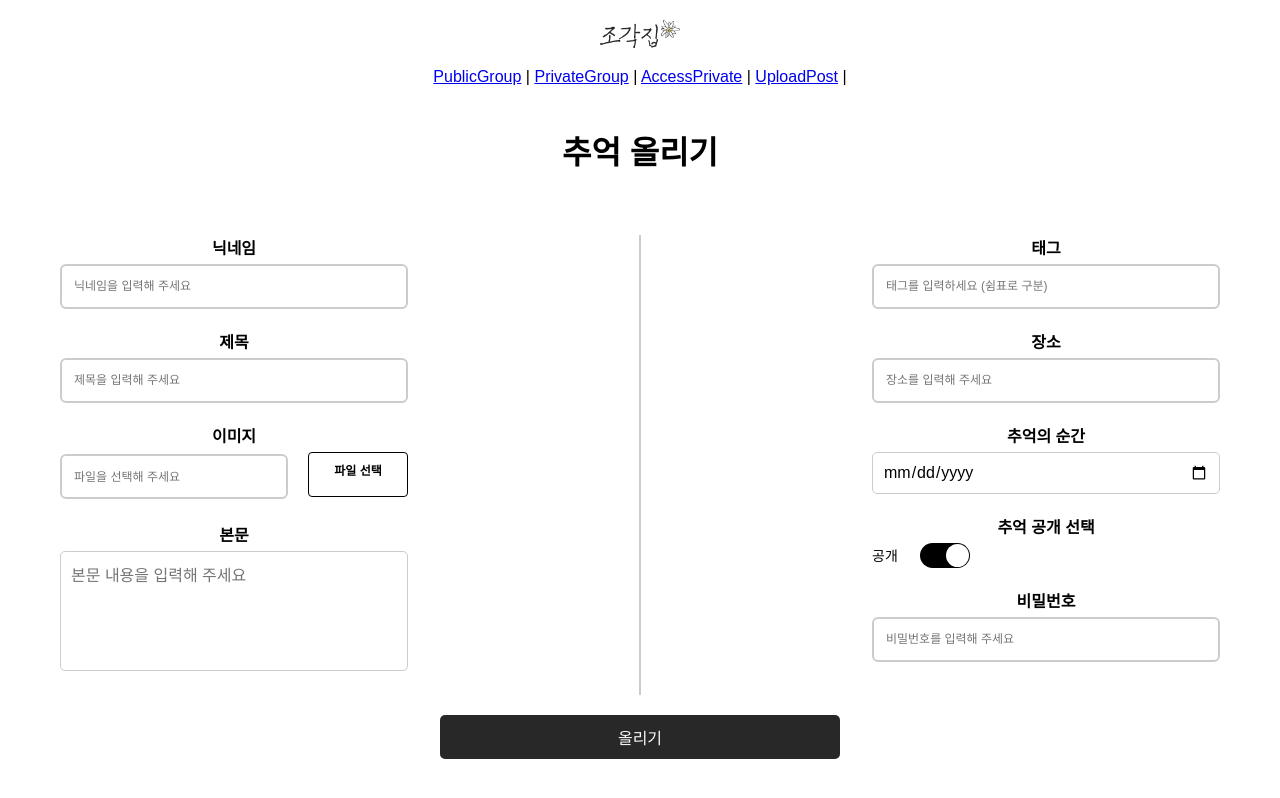
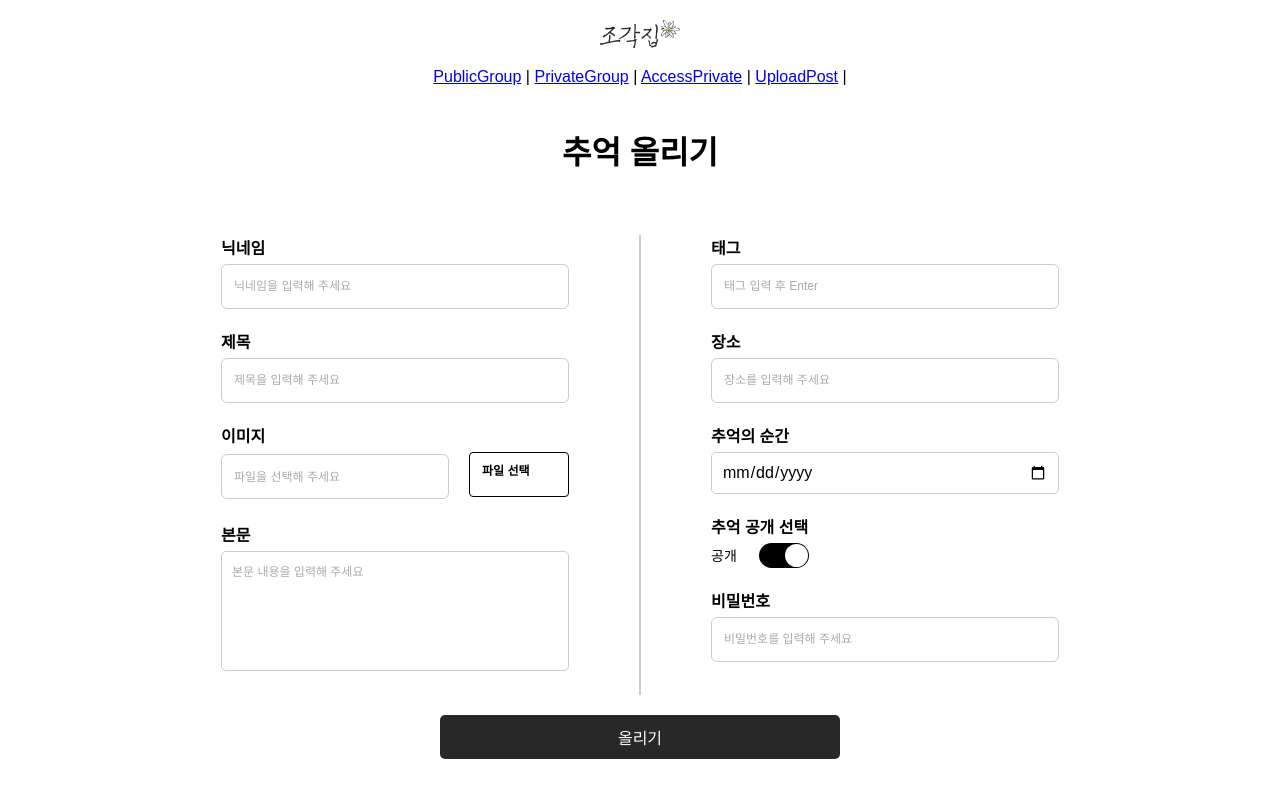
Before and after one commit to chaelin12/Codeit, a React (Create React App) app in the folder frontend/: page /uploadPost in a window 1280 px wide. Built offline with nearby package versions, Linux system fonts and the light colour scheme; a web font is replaced by a local one.

Commit message:
비행기타러감다

```diff
--- a/frontend/src/pages/CreateGroup.css
+++ b/frontend/src/pages/CreateGroup.css
@@ -2,6 +2,7 @@
   max-width: 400px;
   margin: 0 auto;
   padding: 20px;
+  text-align: left;
 }
 
 .title1 {
@@ -15,7 +16,7 @@
 
 .form-group label {
   display: flex;
-  font-weight: 500;
+  font-weight: 400;
   margin-bottom: 10px;
 }
 
@@ -24,28 +25,39 @@
 .form-group textarea {
   width: 100%;
   padding: 12px;
-  border: 2px solid #ccc;
+  border: 1px solid #ccc;
   border-radius: 6px;
   box-sizing: border-box;
   font-weight: 400;
   font-size: 12px;
   height: 45px;
   transition: border-color 0.2s;
+  line-height: 21px;
 }
 
 .form-group textarea {
   height: 120px !important;
+  align-items: center;
   resize: none;
+}
+
+/* 플레이스홀더 스타일 통일 */
+textarea::placeholder,
+input::placeholder {
+  color: #aaa;
+  font-size: 12px;
 }
 
 .image-upload-container {
   display: flex;
   align-items: center;
+  justify-content: center;
   width: 100%;
 }
 
 .form-group-image {
   display: flex;
+  align-items: center;
   gap: 10px;
 }
 
@@ -59,6 +71,7 @@
 }
 
 .file-upload-button {
+  display: flex;
   flex-shrink: 0;
   font-size: 12px;
   width: 100px;
@@ -68,6 +81,7 @@
   border-radius: 4px;
   align-items: center;
   justify-content: center;
+  align-items: center;
   cursor: pointer;
   height: 45px;
   box-sizing: border-box;
--- a/frontend/src/pages/GroupDetail.js
+++ b/frontend/src/pages/GroupDetail.js
@@ -4,21 +4,17 @@ import { useParams } from "react-router-dom";
 import "./GroupDetail.css";
 
 function GroupDetail() {
-  const { id } = useParams(); // URL에서 그룹 ID를 가져옴
+  const { groupId } = useParams(); // URL에서 그룹 ID를 가져옴
   const [groupDetail, setGroupDetail] = useState(null);
   const [loading, setLoading] = useState(true);
   const [error, setError] = useState(null);
 
-  const [groups, setGroups] = useState([]);
-
   useEffect(() => {
-    // 백엔드에서 그룹 데이터를 가져오는 로직을 여기에 추가
     const fetchGroups = async () => {
       try {
-        // 필요한 최소한의 헤더만 설정합니다.
-        const response = await axios.get("/api/groups/{groupId}");
+        // 올바른 경로로 API 요청을 보냅니다.
+        const response = await axios.get(`/api/groups/${groupId}`);
         setGroupDetail(response.data); // 서버에서 가져온 그룹 정보를 상태에 저장
-        setGroups(response.data.groups); // 그룹 리스트 설정
         setLoading(false);
       } catch (error) {
         setError(error.message);
@@ -27,7 +23,7 @@ function GroupDetail() {
     };
 
     fetchGroups();
-  }, [id]);
+  }, [groupId]);
 
   // 로딩 상태 처리
   if (loading) {
@@ -44,6 +40,11 @@ function GroupDetail() {
     return <div>No group details found</div>;
   }
 
+  // 그룹 생성일로부터의 날짜 계산
+  const daysPassed = Math.floor(
+    (new Date() - new Date(groupDetail.createdAt)) / (1000 * 60 * 60 * 24)
+  );
+
   return (
     <div className="group-detail-page">
       {/* 그룹 상세 정보 */}
@@ -53,19 +54,25 @@ function GroupDetail() {
         </div>
         <div className="group-info">
           <h1>{groupDetail.name}</h1>
-          <p className="group-status">
-            D+{groupDetail.days} | {groupDetail.isPublic ? "공개" : "비공개"}
-          </p>
-          <p>{groupDetail.description}</p>
+          <div className="group-date">
+            <span className="date">D+{daysPassed}</span>
+            <span className="separator"> | </span>
+            <span className="public">공개</span>
+          </div>
+          <p>{groupDetail.introduction || groupDetail.description}</p>
           <div className="group-badges">
-            {groupDetail.badges.map((badge) => (
-              <span key={badge.id} className="badge">
-                {badge.name}
-              </span>
-            ))}
+            {groupDetail.badges.length > 0 ? (
+              groupDetail.badges.map((badge, index) => (
+                <span key={index} className="badge">
+                  {badge}
+                </span>
+              ))
+            ) : (
+              <span>획득한 배지가 없습니다.</span>
+            )}
           </div>
           <div className="group-stats">
-            <span>추억 {groupDetail.memoryCount}</span> |{" "}
+            <span>추억 {groupDetail.postCount}</span> |{" "}
             <span>그룹 공감 {groupDetail.likeCount}</span>
           </div>
           <div className="group-actions">
@@ -75,7 +82,12 @@ function GroupDetail() {
             <button onClick={() => console.log("그룹 삭제하기")}>
               그룹 삭제하기
             </button>
-            <button className="like-button">공감 보내기</button>
+            <button
+              className="like-button"
+              onClick={() => console.log("공감 보내기")}
+            >
+              공감 보내기
+            </button>
           </div>
         </div>
       </div>
--- a/frontend/src/pages/UploadPost.css
+++ b/frontend/src/pages/UploadPost.css
@@ -5,6 +5,7 @@
   max-width: 1200px;
   margin: 0 auto;
   padding: 20px;
+  text-align: left;
 }
 
 .title {
@@ -15,7 +16,8 @@
 
 .form-container {
   display: flex;
-  justify-content: space-between;
+  justify-content: center;
+  gap: 50px;
   width: 100%;
 }
 
@@ -55,6 +57,10 @@
   border-radius: 5px;
   font-size: 16px;
   margin-right: 10px;
+  height: 45px;
+  display: flex;
+  align-items: center;
+  color: #aaa;
 }
 
 .file-upload-button {
@@ -72,6 +78,9 @@
   box-sizing: border-box;
 }
 
+.form-group {
+  font-size: 16px;
+}
 .toggle-container {
   display: flex;
   align-items: center;
--- a/frontend/src/pages/UploadPost.js
+++ b/frontend/src/pages/UploadPost.js
@@ -19,6 +19,7 @@ function UploadPost() {
     isPublic: true,
   });
 
+  const [isDateSelected, setIsDateSelected] = useState(false);
   const [isModalOpen, setIsModalOpen] = useState(false);
   const [modalInfo, setModalInfo] = useState({ title: "", message: "" });
   const [redirectPath, setRedirectPath] = useState("/");
@@ -27,6 +28,10 @@ function UploadPost() {
   const onChange = (e) => {
     const { id, value, type, files } = e.target;
     const inputValue = type === "file" ? files[0] : value;
+
+    if (id === "moment") {
+      setIsDateSelected(value !== ""); // 날짜가 선택되었는지 확인
+    }
 
     setInput({ ...input, [id]: inputValue });
   };
@@ -169,7 +174,7 @@ function UploadPost() {
               id="tags"
               value={input.tags}
               onChange={onChange}
-              placeholder="태그를 입력하세요 (쉼표로 구분)"
+              placeholder="태그 입력 후 Enter"
             />
           </div>
           <div className="form-group">
@@ -189,6 +194,8 @@ function UploadPost() {
               id="moment"
               value={input.moment}
               onChange={onChange}
+              placeholder="YYYY-MM-DD"
+              className={!isDateSelected ? "placeholder" : ""}
             />
           </div>
           <div className="form-group">
```
